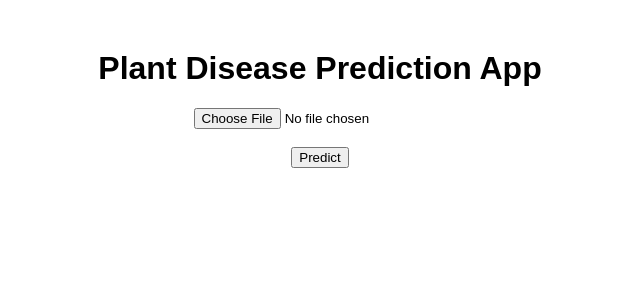
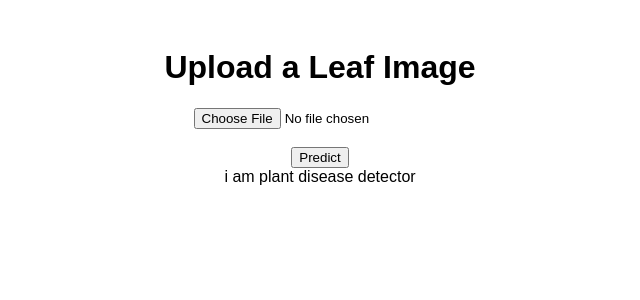
Before and after one commit to santhoshkumar122334455/plant-disease-detector, a Flask app: page / in a window 1280 px wide. Shown: the top 300 px of the page, without its empty margins (320-960 px from the left). Run offline with Flask 3, Linux system fonts and the light colour scheme.

Commit message:
Working app for plant disease detector

```diff
--- a/app.py
+++ b/app.py
@@ -6,20 +6,28 @@ from flask import Flask, render_template, request
 import tensorflow as tf
 import numpy as np
 from PIL import Image
+import gdown
 
 app = Flask(__name__)
 
 # ✅ Set upload folder
 UPLOAD_FOLDER = os.path.join('static', 'uploads')
 app.config['UPLOAD_FOLDER'] = UPLOAD_FOLDER
-
-# ✅ Create the folder if it doesn't exist
 os.makedirs(UPLOAD_FOLDER, exist_ok=True)
 
-# ✅ Load your trained model
-model = tf.keras.models.load_model('efficientnet_checkpoint.keras', compile=False)
+# ✅ Google Drive file ID of your model
+MODEL_FILE_ID = 'YOUR_FILE_ID_HERE'  # <-- Replace with your Drive file ID
+MODEL_PATH = 'efficientnet_checkpoint.keras'
 
-# ✅ Class labels (38 classes - from Kaggle Plant Village dataset)
+# ✅ Download model from Google Drive if not present
+if not os.path.exists(MODEL_PATH):
+    url = f"https://drive.google.com/uc?id={MODEL_FILE_ID}"
+    gdown.download(url, MODEL_PATH, quiet=False)
+
+# ✅ Load the model
+model = tf.keras.models.load_model(MODEL_PATH, compile=False)
+
+# ✅ Class labels (38 classes from PlantVillage dataset)
 class_names = [
     "Apple Scab", "Apple Black Rot", "Apple Cedar Rust", "Apple Healthy",
     "Blueberry Healthy", "Cherry Powdery Mildew", "Cherry Healthy",
@@ -35,7 +43,7 @@ class_names = [
     "Tomato Mosaic Virus", "Tomato Yellow Leaf Curl Virus", "Tomato Healthy"
 ]
 
-# ✅ Preprocess function
+# ✅ Image preprocessing
 def preprocess_image(image_path):
     img = Image.open(image_path).convert('RGB').resize((224, 224))
     img = np.array(img) / 255.0
@@ -51,21 +59,18 @@ def index():
     if request.method == 'POST':
         file = request.files['image']
         if file:
-            # Save image
             image_filename = os.path.join(app.config['UPLOAD_FOLDER'], file.filename)
             file.save(image_filename)
 
-            # Preprocess & Predict
             img = preprocess_image(image_filename)
             pred = model.predict(img)
             predicted_class = int(np.argmax(pred))
             label = class_names[predicted_class]
             confidence = float(np.max(pred))
-
             prediction = label
 
     return render_template('index.html', prediction=prediction, confidence=confidence, image_filename=image_filename)
 
-# ✅ Fix: ensure app runs when executed
+# ✅ Required to run on Render
 if __name__ == '__main__':
-    app.run(debug=True)
+    app.run(host='0.0.0.0', port=10000)
--- a/requirements.txt
+++ b/requirements.txt
@@ -1,4 +1,5 @@
 flask
 tensorflow
+numpy
 pillow
-numpy
+gdown
--- a/templates/index.html
+++ b/templates/index.html
@@ -1,25 +1,32 @@
 <!DOCTYPE html>
 <html>
 <head>
-    <title>Plant Disease Predictor</title>
+    <title>Plant Disease Classifier</title>
+    <style>
+        body { font-family: Arial; text-align: center; padding: 20px; }
+        img { margin-top: 20px; border: 2px solid #555; border-radius: 10px; max-width: 400px; }
+        .result { font-size: 1.2em; margin-top: 20px; }
+    </style>
 </head>
-<body style="font-family: Arial; text-align: center; margin-top: 50px;">
-    <h1>Plant Disease Prediction App</h1>
-
+<body>
+    <h1>Upload a Leaf Image</h1>
     <form method="POST" enctype="multipart/form-data">
-        <input type="file" name="image" required><br><br>
-        <input type="submit" value="Predict">
+        <input type="file" name="image" accept="image/*" required>
+        <br><br>
+        <button type="submit">Predict</button>
     </form>
 
+    {% if image_filename %}
+        <img src="{{ url_for('static', filename='uploads/' + image_filename.split('/')[-1]) }}" alt="Uploaded Image">
+    {% endif %}
+
     {% if prediction %}
-        <h2>Prediction Result:</h2>
-        <p><strong>Disease:</strong> {{ prediction }}</p>
-        <p><strong>Confidence:</strong> {{ confidence | round(2) }}</p>
-
-        {% if image_filename %}
-            <h3>Uploaded Image:</h3>
-            <img src="{{ image_filename }}" alt="Uploaded Leaf" width="300">
-        {% endif %}
+        <div class="result">
+            <h2>Prediction:</h2>
+            <p><strong>{{ prediction }}</strong></p>
+            <p>Confidence: {{ (confidence * 100) | round(2) }}%</p>
+        </div>
     {% endif %}
+    <head>i am plant disease detector</head>
 </body>
 </html>
```
Also changed, not shown: static/uploads/style.css (added, +37 -0 lines), .render.yaml.
